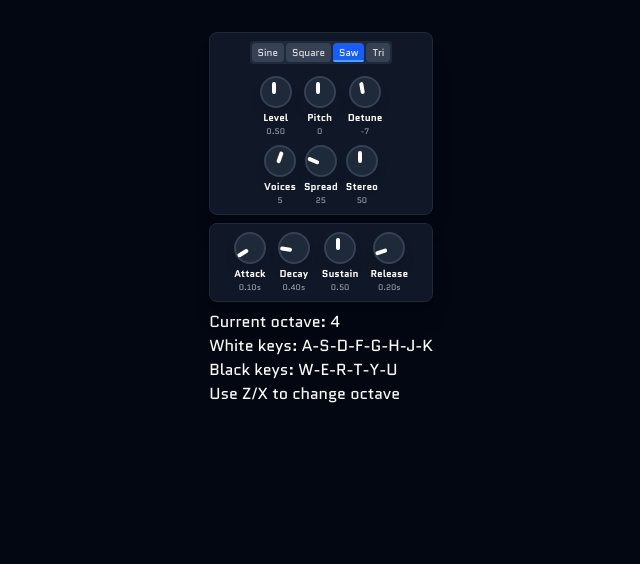
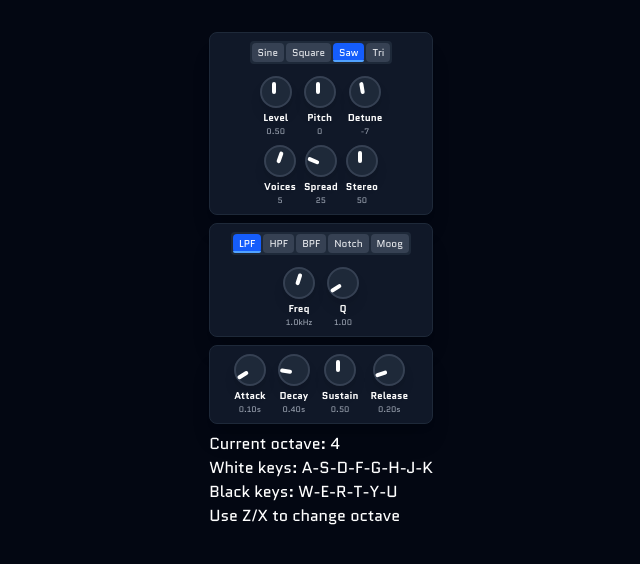
Before and after one commit to nexo-tech/use-synth, a Next.js app in the folder packages/example-app/: page /v3 in a window 1280 px wide. Shown: the top 564 px of the page, without its empty margins (319-959 px from the left). Built offline with nearby package versions, Linux system fonts and the light colour scheme.

Commit message:
fix issues with routing stuff

```diff
--- a/packages/example-app/app/components/Filter.tsx
+++ b/packages/example-app/app/components/Filter.tsx
@@ -1,6 +1,6 @@
 import React from "react";
 import { Knob } from "./Knob";
-import { FilterConfig } from "../page";
+import { FilterConfig } from "../v3/filter";
 
 interface FilterTypeSelectorProps {
   value: string;
@@ -86,12 +86,8 @@ export const Filter: React.FC<FilterProps> = ({ config, onConfigChange }) => {
     return Math.round(freq).toString();
   };
 
-  const handleQChange = (Q: number) => {
-    onConfigChange({ Q });
-  };
-
-  const handleGainChange = (gain: number) => {
-    onConfigChange({ gain });
+  const handleQChange = (q: number) => {
+    onConfigChange({ q });
   };
 
   return (
@@ -112,7 +108,7 @@ export const Filter: React.FC<FilterProps> = ({ config, onConfigChange }) => {
 
           <Knob
             label="Q"
-            value={config.Q ?? 1}
+            value={config.q ?? 1}
             min={0.1}
             max={20}
             step={0.1}
--- a/packages/example-app/app/v3/adsr.ts
+++ b/packages/example-app/app/v3/adsr.ts
@@ -73,9 +73,18 @@ class NoteADSR {
   }
 }
 
-export class SynthADSR implements SynthNode {
+export class SynthADSR extends SynthNode {
   private config: ADSRConfig;
   private noteADSRs: Map<number, NoteADSR> = new Map();
+  prepareNotes(notes: number[]): void {
+    notes.forEach((note) => {
+      this.getNoteADSR(note);
+    });
+  }
+
+  getReleaseValue(): number {
+    return this.config.release;
+  }
 
   getConfig(): ADSRConfig {
     return this.config;
@@ -86,10 +95,11 @@ export class SynthADSR implements SynthNode {
     private engine: SynthEngine,
     config: ADSRConfig
   ) {
+    super();
     this.config = config;
   }
 
-  get(): NodeOutput {
+  getNodeOutput(): NodeOutput {
     // We don't return a single node since each note has its own ADSR
     return null;
   }
--- a/packages/example-app/app/v3/engine.ts
+++ b/packages/example-app/app/v3/engine.ts
@@ -5,6 +5,7 @@ import {
   connectNodeOutputs,
   DisconnectionEvent,
   disconnectNodeOutput,
+  getReleaseValue,
   NodeCreateEvent,
   NodeDeleteEvent,
   NodeOutput,
@@ -16,10 +17,16 @@ import {
 import { SynthOscillator } from "./oscillator";
 import { SynthFilter } from "./filter";
 
-class DestinationNode implements SynthNode {
-  constructor(private engine: SynthEngine) {}
+class DestinationNode extends SynthNode {
+  constructor(private engine: SynthEngine) {
+    super();
+  }
 
-  get(): NodeOutput {
+  getReleaseValue(): number {
+    return getReleaseValue(this.engine, this.id);
+  }
+
+  getNodeOutput(): NodeOutput {
     return this.engine.ctx.destination;
   }
 
@@ -32,14 +39,15 @@ class DestinationNode implements SynthNode {
       case "ConnectionEvent":
         if ((event as ConnectionEvent).connection.toID === this.id) {
           const ev = event as ConnectionEvent;
-          const fromNode = this.engine.nodes.get(ev.connection.fromID)!.get();
-
-          connectNodeOutputs(fromNode, this.get());
+          const fromNode = this.engine.nodes.get(ev.connection.fromID);
+          if (fromNode) {
+            connectNodeOutputs(fromNode, this);
+          }
         }
         break;
       case "DisconnectionEvent":
         if ((event as DisconnectionEvent).connection.toID === this.id) {
-          disconnectNodeOutput(this.get());
+          disconnectNodeOutput(this.getNodeOutput());
         }
         break;
     }
@@ -52,7 +60,6 @@ class Connections {
   private toFrom: Map<string, Map<string, Connection>> = new Map();
 
   addConnection(connection: Connection): boolean {
-    console.log("adding connection", connection);
     const { fromID, toID } = connection;
 
     // Initialize maps if they don't exist
@@ -65,7 +72,6 @@ class Connections {
 
     // Check if connection already exists
     if (this.fromTo.get(fromID)?.has(toID)) {
-      console.log("connection already exists", connection);
       return false;
     }
 
@@ -73,7 +79,6 @@ class Connections {
     this.fromTo.get(fromID)!.set(toID, connection);
     this.toFrom.get(toID)!.set(fromID, connection);
     this.connections.add(connection);
-    console.log("added connection", this.connections);
     return true;
   }
 
--- a/packages/example-app/app/v3/filter.ts
+++ b/packages/example-app/app/v3/filter.ts
@@ -10,6 +10,7 @@ import {
   ParameterUpdatedEvent,
   NodeOutput,
   connectNodeOutputs,
+  getReleaseValue,
 } from "./base";
 
 export interface FilterConfig {
@@ -18,9 +19,68 @@ export interface FilterConfig {
   q: number;
 }
 
+class FilterVoice {
+  private filter: BiquadFilterNode;
+  private gain: GainNode;
+
+  constructor(
+    private engine: SynthEngine,
+    private config: FilterConfig,
+    private note: number
+  ) {
+    this.filter = engine.ctx.createBiquadFilter();
+    this.gain = engine.ctx.createGain();
+    this.filter.connect(this.gain);
+    this.updateFilter();
+  }
+
+  private updateFilter() {
+    this.filter.type = this.config.type;
+    this.filter.frequency.value = this.config.frequency;
+    this.filter.Q.value = this.config.q;
+  }
+
+  getNote(): number {
+    return this.note;
+  }
+
+  getInput(): AudioNode {
+    return this.filter;
+  }
+
+  getOutput(): AudioNode {
+    return this.gain;
+  }
+
+  updateType(type: BiquadFilterType) {
+    this.filter.type = type;
+  }
+
+  updateFrequency(frequency: number) {
+    this.filter.frequency.value = frequency;
+  }
+
+  updateQ(q: number) {
+    this.filter.Q.value = q;
+  }
+
+  disconnect() {
+    this.filter.disconnect();
+    this.gain.disconnect();
+  }
+}
+
 export class SynthFilter extends SynthNode {
-  private filter: BiquadFilterNode;
+  getReleaseValue(): number {
+    return getReleaseValue(this.engine, this.id);
+  }
+  private voices: Map<number, FilterVoice> = new Map();
   private config: FilterConfig;
+  prepareNotes(notes: number[]): void {
+    notes.forEach((note) => {
+      this.getVoice(note);
+    });
+  }
 
   getConfig(): FilterConfig {
     return this.config;
@@ -33,18 +93,38 @@ export class SynthFilter extends SynthNode {
   ) {
     super();
     this.config = config;
-    this.filter = engine.ctx.createBiquadFilter();
-    this.updateFilter();
   }
 
-  private updateFilter() {
-    this.filter.type = this.config.type;
-    this.filter.frequency.value = this.config.frequency;
-    this.filter.Q.value = this.config.q;
+  getNodeInput(): NodeOutput {
+    return new Map(
+      Array.from(this.voices.values()).map((x) => [x.getNote(), x.getInput()])
+    );
   }
 
-  get(): NodeOutput {
-    return this.filter;
+  getNodeOutput(): NodeOutput {
+    return new Map(
+      Array.from(this.voices.values()).map((x) => [x.getNote(), x.getOutput()])
+    );
+  }
+
+  private getVoice(note: number): FilterVoice {
+    let voice = this.voices.get(note);
+    if (!voice) {
+      voice = new FilterVoice(this.engine, this.config, note);
+      this.voices.set(note, voice);
+      this.reconnect();
+    }
+    return voice;
+  }
+
+  reconnect() {
+    const connections = this.engine.connections.getConnectionsFrom(this.id);
+    connections.forEach((connection) => {
+      const node = this.engine.nodes.get(connection.toID);
+      if (node) {
+        connectNodeOutputs(this, node);
+      }
+    });
   }
 
   observe(event: SynthEvent): void {
@@ -58,7 +138,11 @@ export class SynthFilter extends SynthNode {
         if (ev.parameter === "type") {
           const oldValue = this.config.type;
           this.config.type = ev.value;
-          this.filter.type = ev.value;
+
+          // Update all voices with new type
+          this.voices.forEach((voice) => {
+            voice.updateType(ev.value);
+          });
 
           // Emit parameter updated event
           this.engine.sendEvent(
@@ -69,7 +153,11 @@ export class SynthFilter extends SynthNode {
           const newFreq = Math.max(20, Math.min(20000, ev.value));
           const oldValue = this.config.frequency;
           this.config.frequency = newFreq;
-          this.filter.frequency.value = newFreq;
+
+          // Update all voices with new frequency
+          this.voices.forEach((voice) => {
+            voice.updateFrequency(newFreq);
+          });
 
           // Emit parameter updated event
           this.engine.sendEvent(
@@ -80,7 +168,11 @@ export class SynthFilter extends SynthNode {
           const newQ = Math.max(0.0001, Math.min(1000, ev.value));
           const oldValue = this.config.q;
           this.config.q = newQ;
-          this.filter.Q.value = newQ;
+
+          // Update all voices with new Q
+          this.voices.forEach((voice) => {
+            voice.updateQ(newQ);
+          });
 
           // Emit parameter updated event
           this.engine.sendEvent(
@@ -94,9 +186,9 @@ export class SynthFilter extends SynthNode {
         if (ev.connection.toID === this.id) {
           const upstream = this.engine.nodes.get(ev.connection.fromID);
           if (upstream) {
-            const upstreamNode = upstream.get();
+            const upstreamNode = upstream.getNodeOutput();
             if (upstreamNode) {
-              connectNodeOutputs(upstreamNode, this.filter);
+              connectNodeOutputs(upstream, this);
             }
           }
         }
@@ -105,7 +197,32 @@ export class SynthFilter extends SynthNode {
       case "DisconnectionEvent": {
         const ev = event as DisconnectionEvent;
         if (ev.connection.toID === this.id) {
-          this.filter.disconnect();
+          // Disconnect all voices
+          this.voices.forEach((voice) => {
+            voice.disconnect();
+          });
+        }
+        break;
+      }
+      case "NoteStartEvent": {
+        const ev = event as NoteStartEvent;
+        this.getVoice(ev.note);
+        this.reconnect();
+        break;
+      }
+      case "NoteStopEvent": {
+        const ev = event as NoteStopEvent;
+        const voice = this.voices.get(ev.note);
+        if (voice) {
+          this.voices.delete(ev.note);
+          const releaseValue = this.getReleaseValue();
+          if (releaseValue > 0) {
+            setTimeout(() => {
+              voice.disconnect();
+            }, releaseValue * 1000);
+          } else {
+            voice.disconnect();
+          }
         }
         break;
       }
--- a/packages/example-app/app/v3/oscillator.ts
+++ b/packages/example-app/app/v3/oscillator.ts
@@ -40,6 +40,10 @@ class OscillatorNote {
 
   getNote(): number {
     return this.note;
+  }
+
+  get(): NodeOutput {
+    return this.getOutput();
   }
 
   constructor(
@@ -183,6 +187,16 @@ export class SynthOscillator extends SynthNode {
   private notes: Map<number, OscillatorNote> = new Map();
   private inputADSR: SynthADSR | null = null;
 
+  prepareNotes(notes: number[]): void {
+    notes.forEach((note) => {
+      this.getNote(note);
+    });
+  }
+
+  getReleaseValue(): number {
+    return this.inputADSR?.getReleaseValue() ?? 0;
+  }
+
   getConfig(): OscillatorConfig {
     return this.config;
   }
@@ -195,7 +209,7 @@ export class SynthOscillator extends SynthNode {
     super();
   }
 
-  get(): NodeOutput {
+  getNodeOutput(): NodeOutput {
     return new Map(
       Array.from(this.notes.values()).map((x) => [x.getNote(), x.getOutput()])
     );
@@ -203,12 +217,10 @@ export class SynthOscillator extends SynthNode {
 
   connectNoteToOutput(note: OscillatorNote) {
     const connections = this.engine.connections.getConnectionsFrom(this.id);
-    console.log("connections", connections, this.engine.connections);
     connections.forEach((connection) => {
       const node = this.engine.nodes.get(connection.toID);
       if (node) {
-        console.log("connecting", note.getOutput(), node.get());
-        connectNodeOutputs(note.getOutput(), node.get());
+        connectNodeOutputs(this, node);
       }
     });
   }
@@ -428,6 +440,7 @@ export class SynthOscillator extends SynthNode {
         const ev = event as NoteStartEvent;
         const note = this.getNote(ev.note);
         note.start();
+        this.connectNoteToOutput(note);
         break;
       }
       case "NoteStopEvent": {
--- a/packages/example-app/app/v3/page.tsx
+++ b/packages/example-app/app/v3/page.tsx
@@ -2,6 +2,7 @@
 
 import { Envelope } from "../components/Envelope";
 import Osc from "../components/Osc";
+import Filter from "../components/Filter";
 import { EnvelopeConfig } from "../page";
 import { ParameterChangeEvent } from "./base";
 import { useEngine } from "./hooks/use-engine";
@@ -17,6 +18,9 @@ export default function OscillatorPage() {
   const envelopes = engine.current
     ?.getEnvelopes()
     .map((x) => [x.id, x.getConfig()] as const);
+  const filters = engine.current
+    ?.getFilters()
+    .map((x) => [x.id, x.getConfig()] as const);
 
   return (
     <main className="flex min-h-screen flex-col items-center p-8 bg-gray-950 text-white">
@@ -29,6 +33,22 @@ export default function OscillatorPage() {
                 for (let k in c) {
                   const v = (c as Record<string, any>)[k];
                   const ev = new ParameterChangeEvent<any>(x[0], k, v);
+                  engine.current?.sendEvent(ev);
+                }
+              }}
+            />
+          </div>
+        ))}
+
+        {filters?.map((x) => (
+          <div key={x[0]}>
+            <Filter
+              config={x[1]}
+              onConfigChange={(c) => {
+                for (let k in c) {
+                  const v = (c as Record<string, any>)[k];
+                  const ev = new ParameterChangeEvent<any>(x[0], k, v);
+                  console.log("sending event", ev);
                   engine.current?.sendEvent(ev);
                 }
               }}
```
Also changed, not shown: packages/example-app/app/v3/base.ts (+28 -2 lines), packages/example-app/app/v3/hooks/use-engine.ts (+13 -2 lines).
